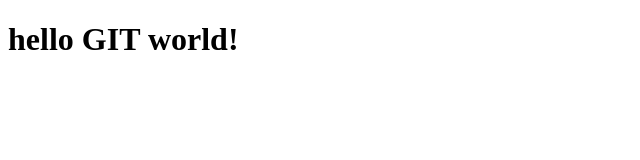
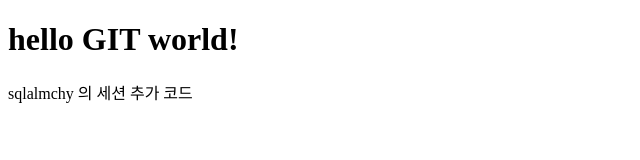
Before and after one commit to YoungHyeon1/gitstudy08, a plain HTML site: page index.html in a window 1280 px wide. Shown: the whole page, without its empty margins (0-640 px from the left). Drawn offline with Linux system fonts and the light colour scheme.

Commit message:
session add

```diff
--- a/index.html
+++ b/index.html
@@ -7,5 +7,6 @@
     </head>
     <body>
         <h1>hello GIT world!</h1>
+        sqlalmchy 의 세션 추가 코드
     </body>
 </html>
```
